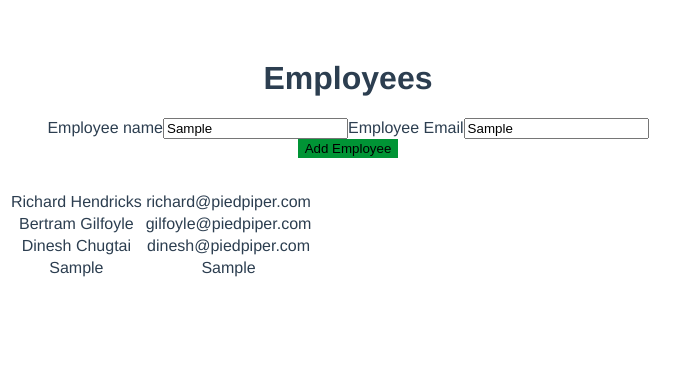
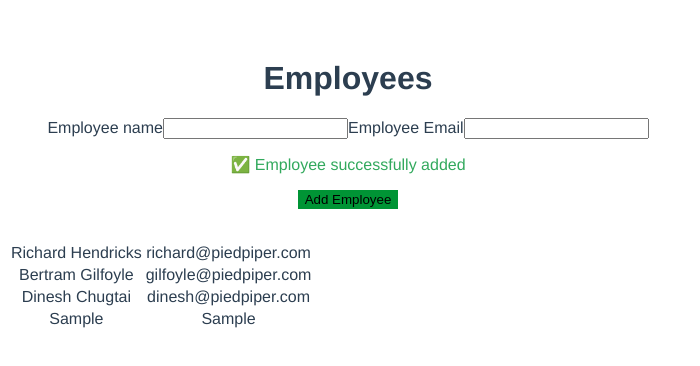
Before and after one commit to hollanbm/TestVueJS, a Vue app: page / in a window 1280 px wide. Both pictures are taken after typing "Sample", "Sample" into the empty fields and a click on the button "Add Employee". Shown: the top 366 px of the page, without its empty margins (0-700 px from the left). Built offline with nearby package versions, Linux system fonts and the light colour scheme.

Commit message:
setup input validation on employee form

```diff
--- a/src/components/EmployeeForm.vue
+++ b/src/components/EmployeeForm.vue
@@ -2,9 +2,26 @@
   <div id="employee-form">
     <form @submit.prevent="handleSubmit">
       <label>Employee name</label>
-      <input v-model="employee.name" type="text" />
+      <input
+        type="text"
+        :class="{ 'has-error': submitting && invalidName }"
+        v-model="employee.name"
+        @focus="clearStatus"
+        @keypress="clearStatus"
+      />
       <label>Employee Email</label>
-      <input v-model="employee.email" type="text" />
+      <input
+        type="text"
+        :class="{ 'has-error': submitting && invalidEmail }"
+        v-model="employee.email"
+        @focus="clearStatus"
+      />
+      <p v-if="error && submitting" class="error-message">
+        ❗Please fill out all required fields
+      </p>
+      <p v-if="success" class="success-message">
+        ✅ Employee successfully added
+      </p>
       <button>Add Employee</button>
     </form>
   </div>
@@ -15,6 +32,9 @@
   name: 'employee-form',
   data () {
     return {
+      submitting: false,
+      error: false,
+      success: false,
       employee: {
         name: '',
         email: ''
@@ -23,8 +43,36 @@
   },
   methods: {
     handleSubmit () {
-      console.log('testing handleSubmit')
+      this.submitting = true
+      this.clearStatus()
+
+      if (this.invalidName || this.invalidEmail) {
+        this.error = true
+        return
+      }
+
       this.$emit('add:employee', this.employee)
+      this.employee = {
+        name: '',
+        email: ''
+      }
+      this.error = false
+      this.success = true
+      this.submitting = false
+    },
+
+    clearStatus () {
+      this.success = false
+      this.error = false
+    }
+  },
+  computed: {
+    invalidName () {
+      return this.employee.name === ''
+    },
+
+    invalidEmail () {
+      return this.employee.email === ''
     }
   }
 }
@@ -34,4 +82,16 @@
   form {
     margin-bottom: 2rem;
   }
+
+  [class*='-message'] {
+    font-weight: 500;
+  }
+
+  .error-message {
+    color: #d33c40;
+  }
+
+  .success-message {
+    color: #32a95d;
+  }
 </style>
```
